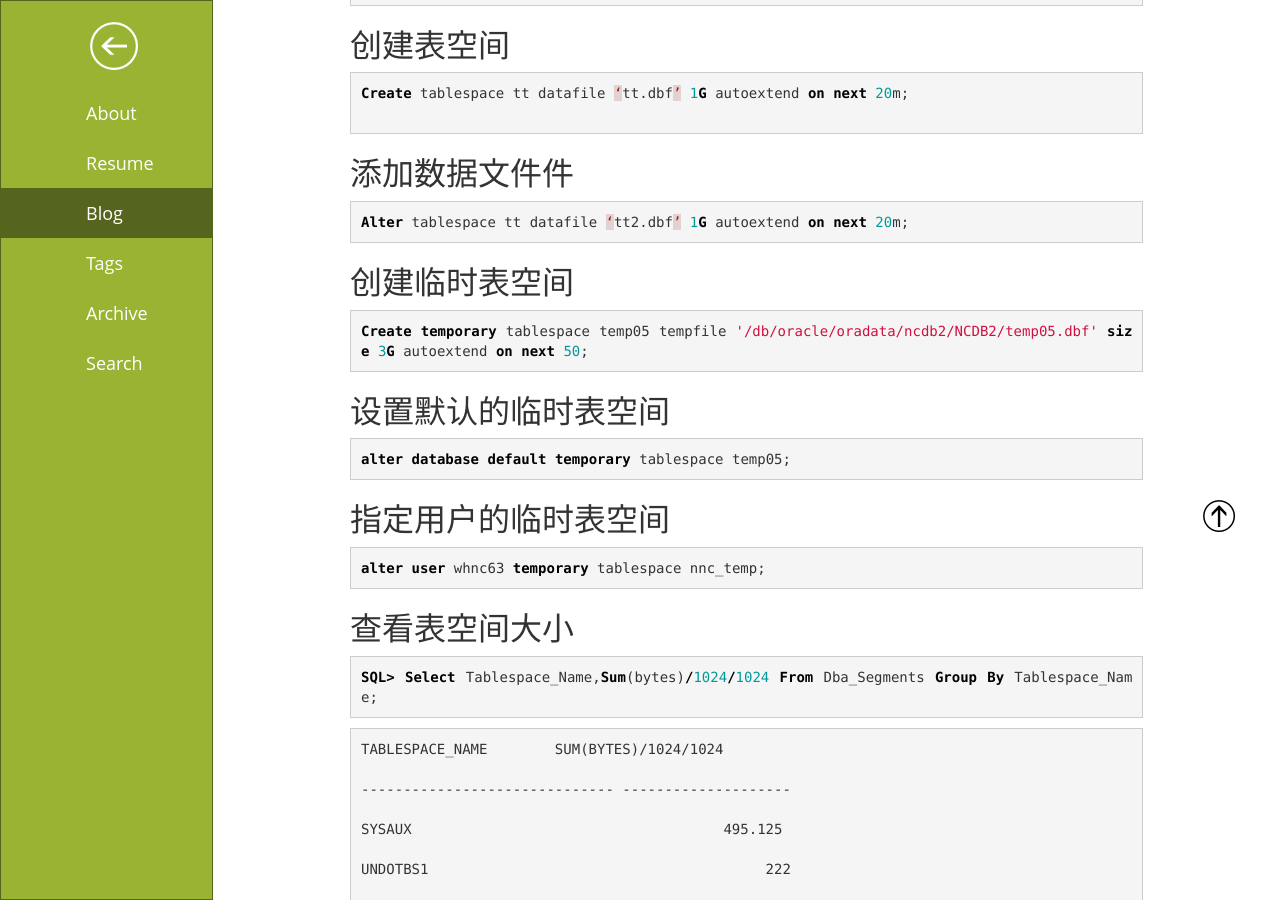
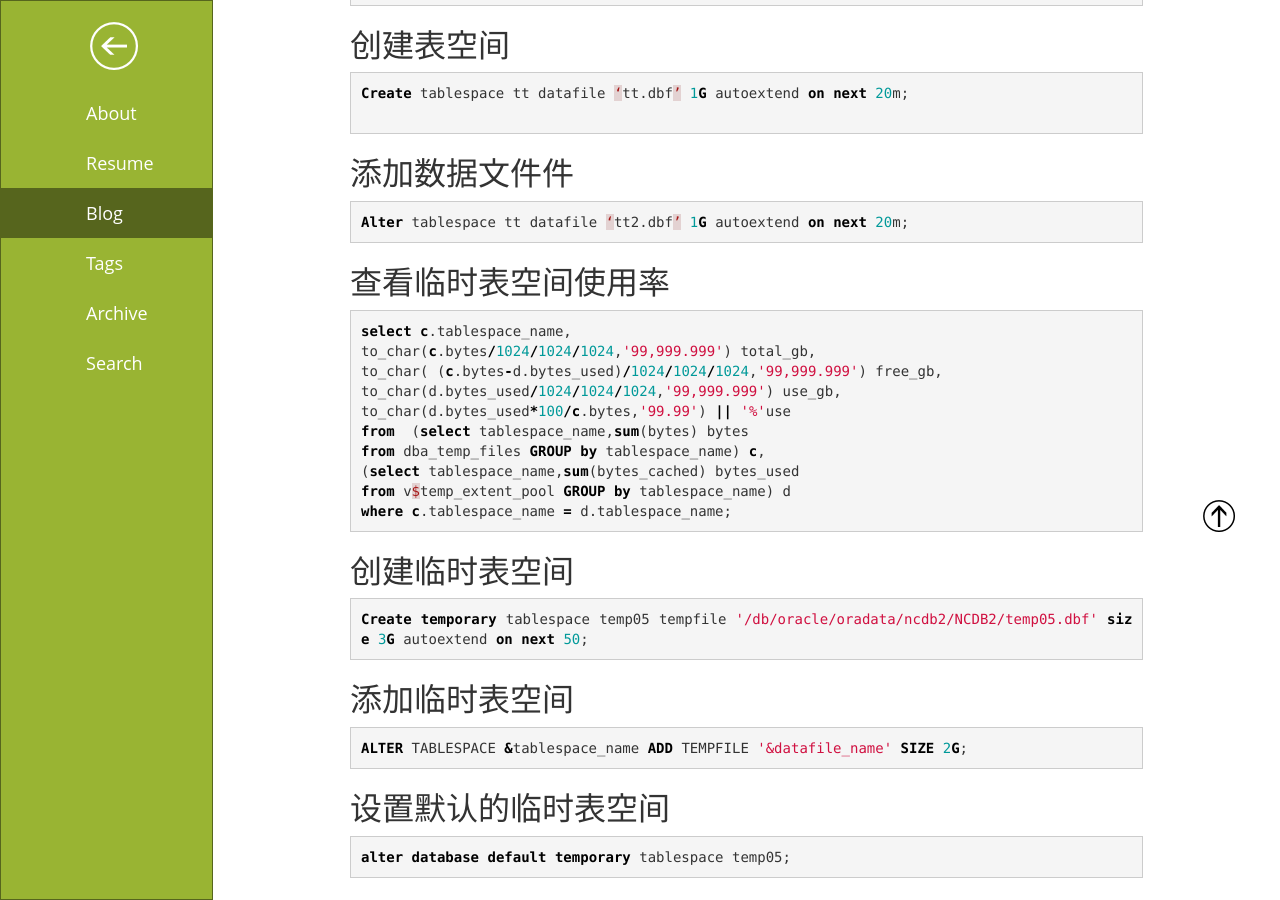
Before and after one commit to yzcy/yzcy.github.io, a Jekyll site: the page built from _posts/2020-06-03-oracle.md, in a window 1280 px wide and 900 px high, scrolled down 1452 px. Built offline with Jekyll 4.4.1, drawn with Linux system fonts in a browser that asks for light colours; a script that is not in the unit is left out; comment, search, counter and statistics services are not loaded.

Commit message:
Update 2020-06-03-oracle.md

```diff
--- a/_posts/2020-06-03-oracle.md
+++ b/_posts/2020-06-03-oracle.md
@@ -101,14 +101,31 @@ Alter tablespace tt datafile ‘tt2.dbf’ 1G autoextend on next 20m;
 ~~~
 
 
+## 查看临时表空间使用率
 
+~~~sql
+select c.tablespace_name,
+to_char(c.bytes/1024/1024/1024,'99,999.999') total_gb,
+to_char( (c.bytes-d.bytes_used)/1024/1024/1024,'99,999.999') free_gb,
+to_char(d.bytes_used/1024/1024/1024,'99,999.999') use_gb,
+to_char(d.bytes_used*100/c.bytes,'99.99') || '%'use
+from  (select tablespace_name,sum(bytes) bytes
+from dba_temp_files GROUP by tablespace_name) c,
+(select tablespace_name,sum(bytes_cached) bytes_used
+from v$temp_extent_pool GROUP by tablespace_name) d
+where c.tablespace_name = d.tablespace_name;
+~~~
 ## 创建临时表空间
 
 ~~~sql
 Create temporary tablespace temp05 tempfile '/db/oracle/oradata/ncdb2/NCDB2/temp05.dbf' size 3G autoextend on next 50;
 ~~~
 
+## 添加临时表空间
 
+~~~sql
+ALTER TABLESPACE &tablespace_name ADD TEMPFILE '&datafile_name' SIZE 2G;
+~~~
 
 ## 设置默认的临时表空间
 
```
